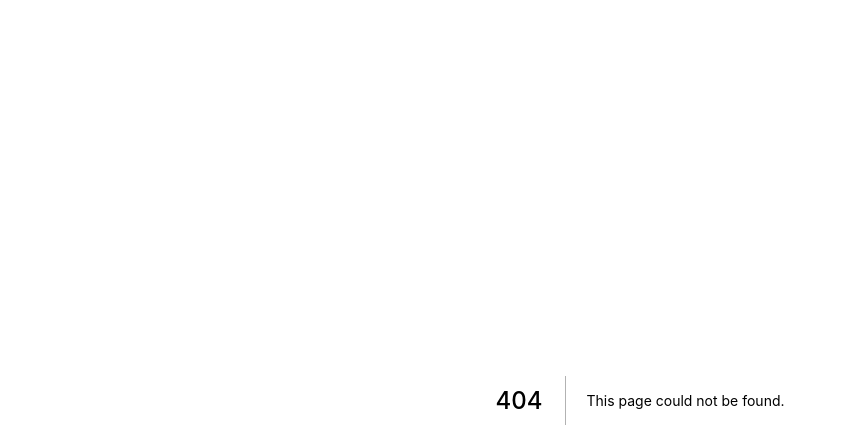
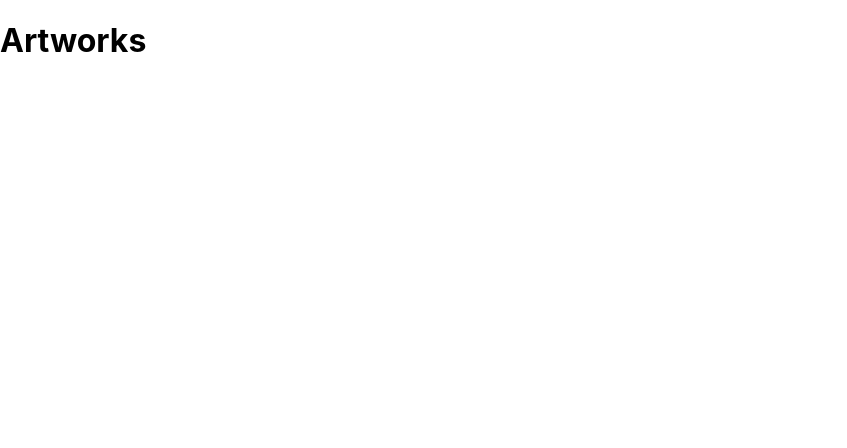
Before and after one commit to xyntechx/Bex-Website, a Next.js app: page /artworks in a window 1280 px wide. Before the commit this address had no page. Shown: the top 448 px of the page, without its empty margins (0-847 px from the left). Built offline with nearby package versions, Linux system fonts and the light colour scheme.

Commit message:
🎉 Initialise pages

```diff
--- /dev/null
+++ b/pages/artworks.tsx
@@ -0,0 +1,12 @@
+import type { NextPage } from "next";
+import Head from "next/head";
+import Image from "next/image";
+import styles from "../styles/Home.module.sass";
+
+const Artworks: NextPage = () => {
+    return (
+        <h1>Artworks</h1>
+    );
+};
+
+export default Artworks
```
Also changed, not shown: pages/fiction.tsx (added, +12 -0 lines), pages/poems.tsx (added, +12 -0 lines), pages/reviews.tsx (added, +12 -0 lines).
